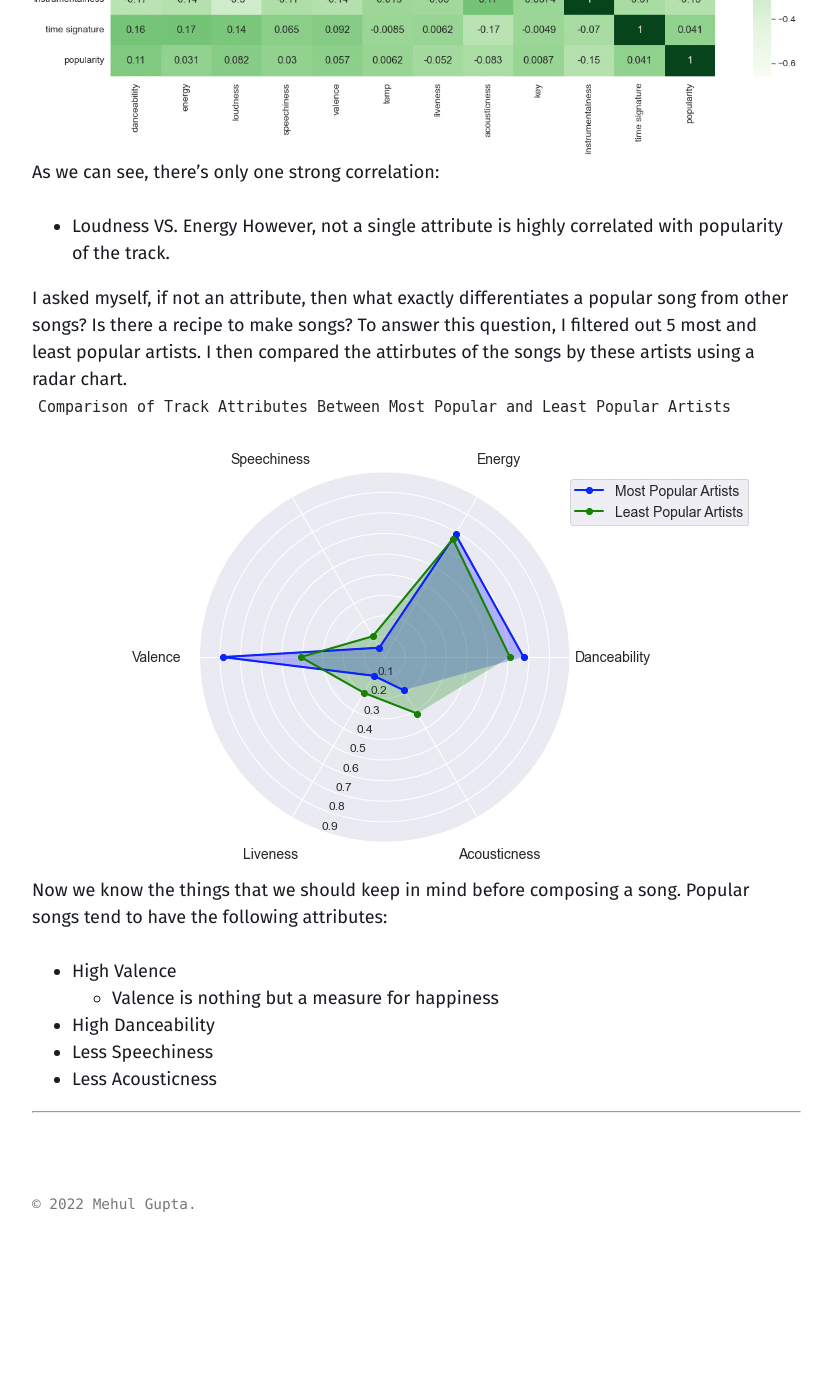
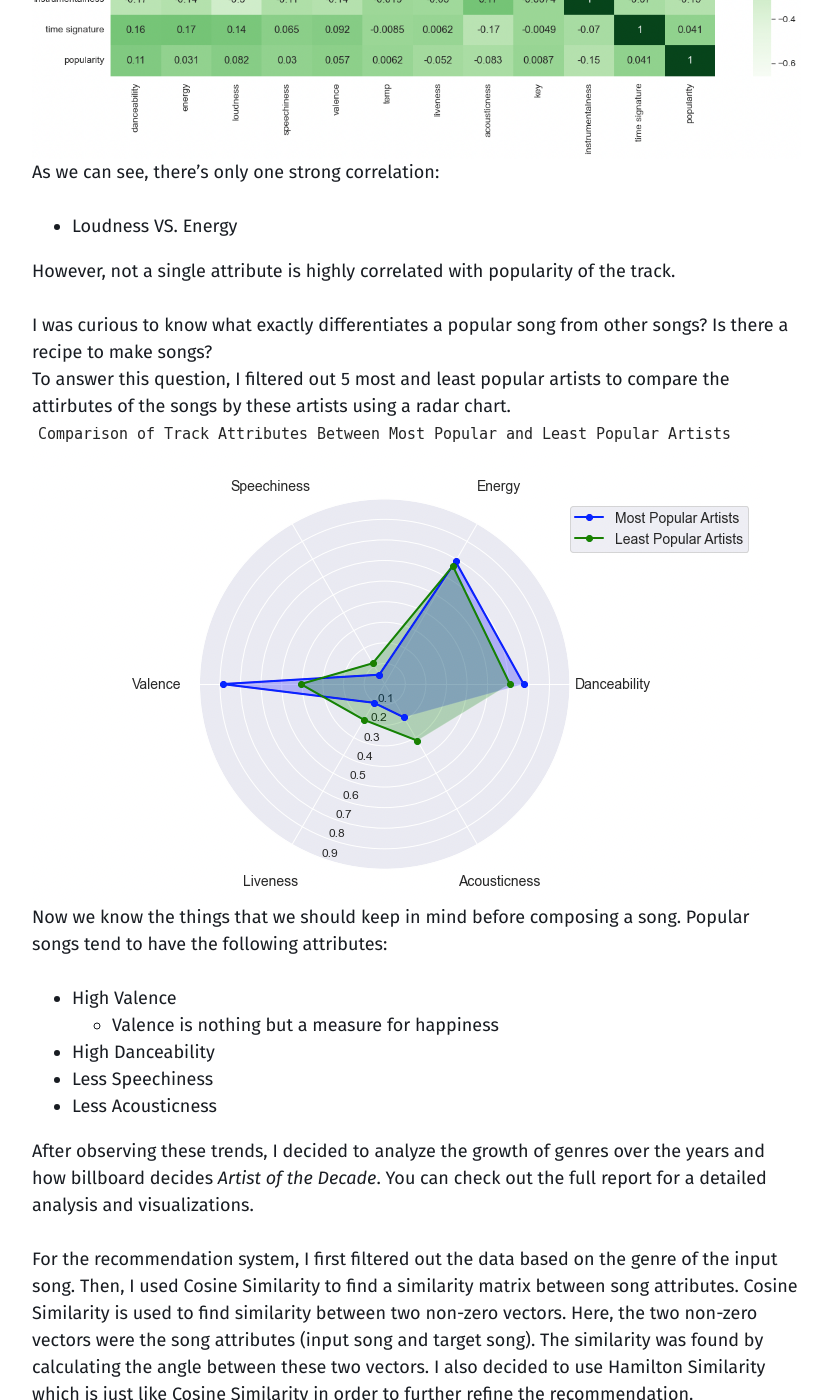
Before and after one commit to mehulg25/mehulg25.github.io, a Jekyll site: the page built from _projects/Recommendation-System.md, in a window 1280 px wide and 1400 px high, scrolled down 2148 px. Shown: the whole window, without its empty margins (40-868 px from the left). Built offline with Jekyll 4.4.1, drawn with Linux system fonts in a browser that asks for light colours; before the commit the page ends 3390 px from its top, so only the background shows below that; some of the changed text lies outside the part shown.

Commit message:
Add Content
Minor Enhancements

```diff
--- a/_projects/Recommendation-System.md
+++ b/_projects/Recommendation-System.md
@@ -22,10 +22,11 @@
 ![plot](/assets/images/projects/corr.png)
 As we can see, there's only one strong correlation:
 - Loudness VS. Energy
+
 However, not a single attribute is highly correlated with popularity of the track.
 
-I asked myself, if not an attribute, then what exactly differentiates a popular song from other songs? Is there a recipe to make songs?
-To answer this question, I filtered out 5 most and least popular artists. I then compared the attirbutes of the songs by these artists using a radar chart.
+I was curious to know what exactly differentiates a popular song from other songs? Is there a recipe to make songs? <br>
+To answer this question, I filtered out 5 most and least popular artists to compare the attirbutes of the songs by these artists using a radar chart.
 ![plot](/assets/images/projects/radar.png)
 Now we know the things that we should keep in mind before composing a song. Popular songs tend to have the following attributes:
 - High Valence
@@ -34,5 +35,18 @@
 - Less Speechiness
 - Less Acousticness
 
+After observing these trends, I decided to analyze the growth of genres over the years and how billboard decides _Artist of the Decade_. You can check out the full report for a detailed analysis and visualizations.
 
+For the recommendation system, I first filtered out the data based on the genre of the input song. Then, I used Cosine Similarity to find a similarity matrix between song attributes. Cosine Similarity is used to find similarity between two non-zero vectors. Here, the two non-zero vectors were the song attributes (input song and target song). The similarity was found by calculating the angle between these two vectors. I also decided to use Hamilton Similarity which is just like Cosine Similarity in order to further refine the recommendation.
+
+Honestly, I was pretty impressed by the results. My input song was Enter Sandman by Metallica, and you can see the results yourself.
+![plot](/assets/images/projects/results.png)
+
+To wrap it up, from audio cassettes to vinyl disks, from ipods to itunes, as media products shift from physical goods to bits, the way people explore and perceive new media has also changed through the years, making user personalization a very important aspect for any platform in this digital age.
+
+In future, I wish to explore more on recommending songs based purely on the playlists name.
+
+I would also like to thank Aarti Yelne, Danny Rivas, Nishit Chaudhari, and Saloni Shah for their help and insights.
+
+![plot](/assets/images/projects/spot-meme.jpg)
 ---
```
Also changed, not shown: assets/images/projects/results.png (added), assets/images/projects/spot-meme.jpg (added).
